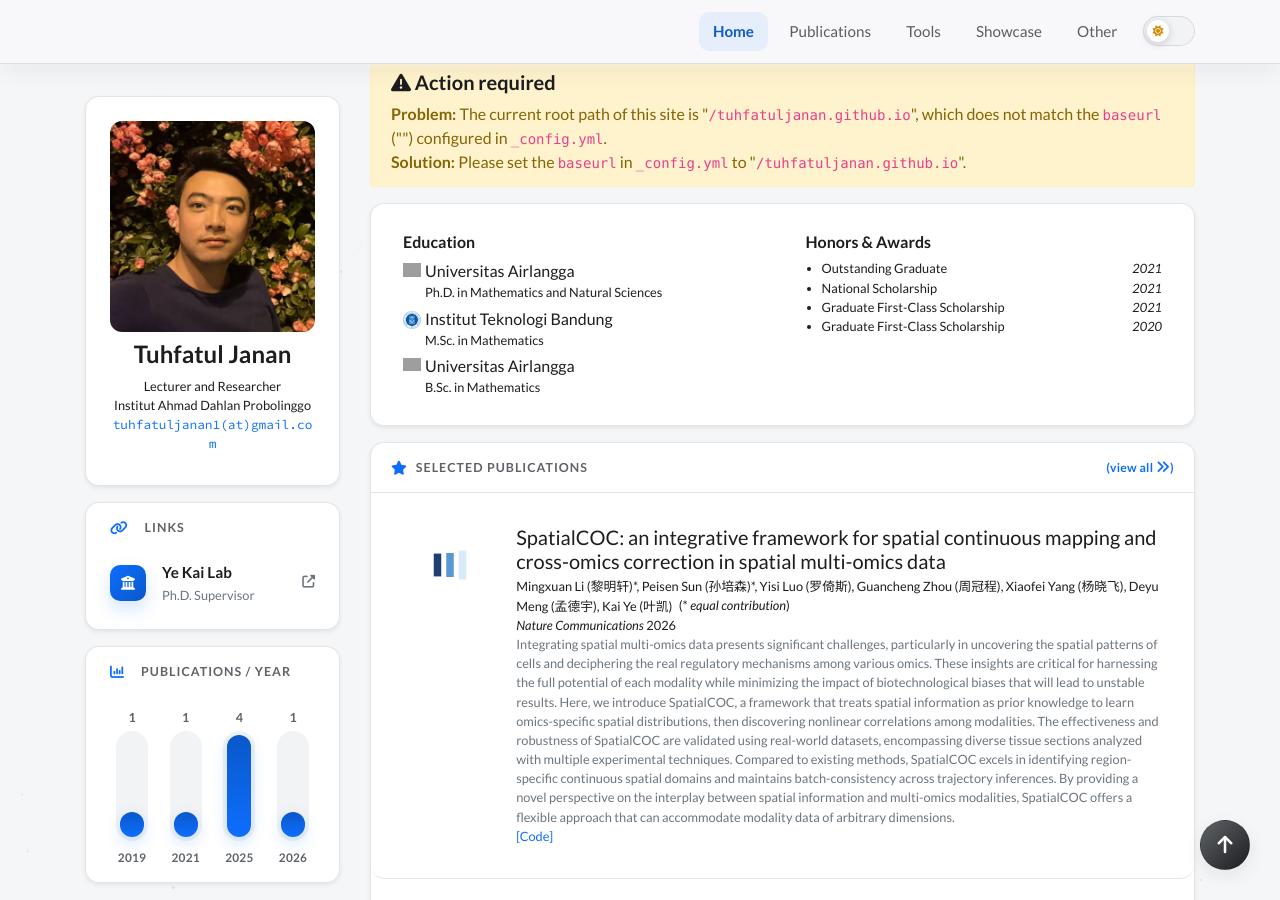
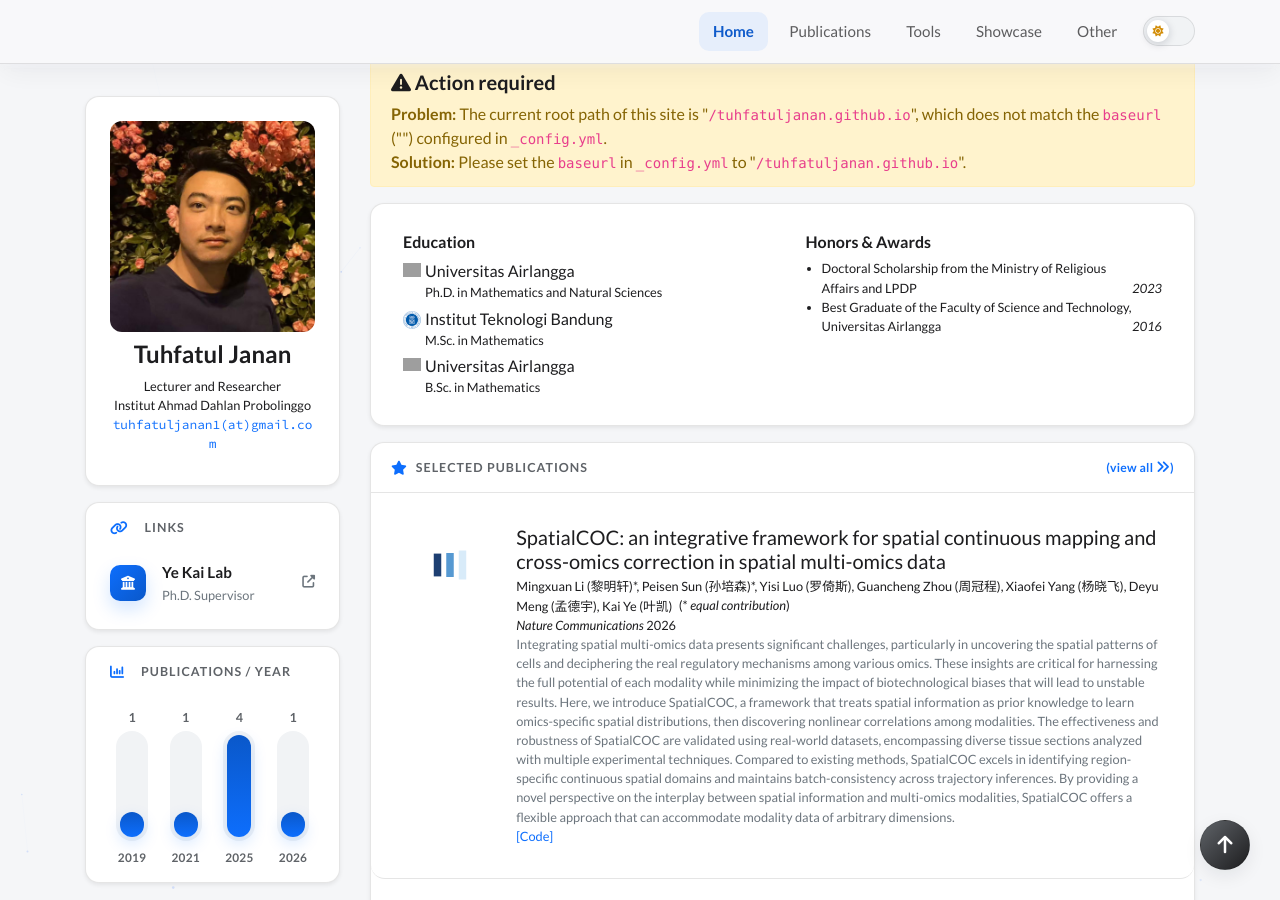
Before and after one commit to tuhfatuljanan/tuhfatuljanan.github.io, a Jekyll site: the page built from index.html, in a window 1280 px wide and 900 px high, scrolled down 301 px. Built offline with Jekyll 4.4.1, drawn with Linux system fonts in a browser that asks for light colours; nearby versions of some CDN libraries; comment, search, counter and statistics services are not loaded; a style sheet for code colours, icons or effects is not loaded; grey boxes are pictures that could not be loaded.

Commit message:
Update profile.yml

```diff
--- a/_data/profile.yml
+++ b/_data/profile.yml
@@ -37,11 +37,7 @@ education:
 
 
 awards:
-- name: Outstanding Graduate
-  date: 2021
-- name: National Scholarship
-  date: 2021
-- name: Graduate First-Class Scholarship
-  date: 2021
-- name: Graduate First-Class Scholarship
-  date: 2020
+- name: Doctoral Scholarship from the Ministry of Religious Affairs and LPDP
+  date: 2023
+- name: Best Graduate of the Faculty of Science and Technology, Universitas Airlangga
+  date: 2016
```
